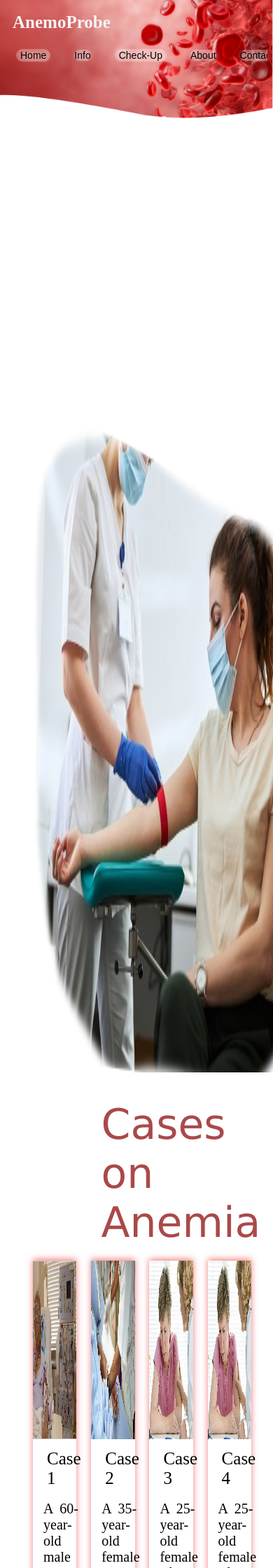
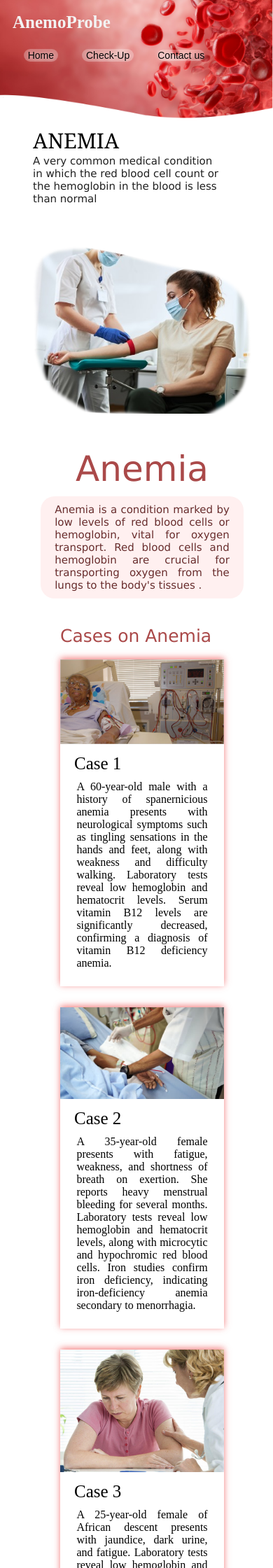
Before and after one commit to jupakulasanjay/AnemiaPrediction, a Flask app: page / in a window 390 px wide. Shown: the top 2240 px of the page at 70% size. Run offline with Flask 3, Linux system fonts and the light colour scheme; parts of the project's set-up code (start-up, migrations or seed data) failed here and were passed over.

Commit message:
Homepage Stable UI without footer

```diff
--- a/app1.py
+++ b/app1.py
@@ -16,6 +16,10 @@ def load_model(model_filename):
 rf_model = load_model('rf_model.pkl')
 gb_model = load_model('gb_model.pkl')
 dnn_model = tf.keras.models.load_model('dnn_model.h5')
+
+@app.route('/contactUs')
+def contactUs():
+    return render_template('contactUs.html')
 
 @app.route('/')
 def index():
--- a/templates/index.html
+++ b/templates/index.html
@@ -1,6 +1,5 @@
 <!DOCTYPE html>
 <html lang="en">
-
   <head>
     <meta charset="UTF-8" />
     <meta name="viewport" content="width=device-width, initial-scale=1.0" />
@@ -55,6 +54,12 @@
         width: 100%;
         white-space: nowrap;
         scrollbar-width: none;
+      }
+
+      @media screen and (max-width: 768px) {
+        .navbar-buttons-container {
+          width: 80%;
+        }
       }
 
       .navbar-buttons-container a {
@@ -148,6 +153,34 @@
         color: white;
       }
 
+      @media screen and (max-width: 768px) {
+        .home-heading {
+          font-size: 30px;
+          padding-left: 10%;
+          font-family: Georgia, serif;
+          margin-top: 20%;
+          color: black;
+        }
+
+        .home-content {
+          font-size: 15px;
+          width: 70%;
+          font-family: Verdana, sans-serif;
+          padding-left: 10%;
+          color: hsla(0, 0%, 13%, 1);
+        }
+
+        .home-image1 {
+          font-size: 50px;
+          margin: 10%;
+          width: 80%;
+          font-family: Georgia, serif;
+          margin-top: 15%;
+          display: flex;
+          flex-direction: column;
+        }
+      }
+
       .form-container {
         width: 17%;
         height: 85%;
@@ -193,6 +226,50 @@
         justify-items: end;
       }
 
+      @media screen and (max-width: 768px) {
+        .home-image1-content-container {
+          font-size: 50px;
+          font-family: Verdana, sans-serif;
+          width: 100%;
+          display: flex;
+          flex-direction: column;
+          justify-items: end;
+          align-items: center;
+        }
+
+        .home-image1-content-heading {
+          font-size: 50px;
+          font-family: Verdana, sans-serif;
+          margin-top: 50px;
+          color: #aa4949;
+          margin-right: 0%;
+        }
+
+        .home-image1-content-body {
+          font-size: 15px;
+          padding-left: 20px;
+          color: #682d2d;
+          padding-top: 10px;
+          font-family: Verdana, sans-serif;
+          width: 80%;
+          text-align: justify;
+          padding-right: 20px;
+          margin-top: 10px;
+          background: #ffbfbf3b;
+          padding-bottom: 10px;
+          border-radius: 20px;
+          justify-items: end;
+        }
+        .case-content {
+          font-size: 25px;
+          width: 60%;
+          font-family: Verdana, sans-serif;
+          padding-left: 20%;
+          color: #aa4949;
+          margin-top: 8%;
+        }
+      }
+
       .case-content {
         font-size: 60px;
         width: 40%;
@@ -213,11 +290,12 @@
       .case-box {
         box-shadow: 0 -2px 9px 0 rgb(238 73 73 / 71%), 0 0px;
         width: 20%;
+        overflow: hidden;
       }
 
       .cases-iamge {
         width: 100%;
-      height: 20%;
+        height: 30%;
       }
 
       .case-content-heading {
@@ -230,10 +308,50 @@
 
       .case-content-body {
         width: 80%;
-      padding-left: 15px;
+        margin: 0% 10% 10% 10%;
         text-align: justify;
-      font-size: 20px;
-      padding-bottom: 10px;
+        overflow-y: auto;
+        max-height: 90%;
+      }
+
+      .case-content-body::-webkit-scrollbar {
+        width: 5px;
+      }
+
+      .case-content-body::-webkit-scrollbar-track {
+        background: transparent;
+      }
+
+      .case-content-body::-webkit-scrollbar-thumb {
+        background: #888;
+        border-radius: 10px;
+      }
+
+      @media screen and (max-width: 768px) {
+        .case-content {
+          font-size: 25px;
+          width: 60%;
+          font-family: Verdana, sans-serif;
+          padding-left: 20%;
+          color: #aa4949;
+          margin-top: 8%;
+        }
+
+        .cases-container {
+          margin-left: 10%;
+          margin-right: 10%;
+          display: flex;
+          margin-top: 5%;
+          flex-direction: column;
+          align-items: center;
+        }
+
+        .case-box {
+          box-shadow: 0 -2px 9px 0 rgb(238 73 73 / 71%), 0 0px;
+          width: 75%;
+          overflow: hidden;
+          margin-bottom: 30px;
+        }
       }
 
       .home-footer {
@@ -282,7 +400,9 @@
         }
 
         .form-container.open {
-        margin-left: 0%;
+          left: 15%;
+          transform: translateX(0);
+          padding-left: 0px;
         }
 
         .form::-webkit-scrollbar {
@@ -492,11 +612,13 @@
         <nav>
           <div id="navbarSupportedContent">
             <button class="btn" onclick="openHome()">Home</button>
-          <a class="btn" href="#" onclick="loadContent('http://127.0.0.1:5000/info','content-container')">Info</a>
             <button class="btn" onclick="handleShowForm()">Check-Up</button>
-          <a class="btn" href="#" onclick="loadContent('http://127.0.0.1:5000/about','content-container')">About</a>
-          <a class="btn" href="#" onclick="loadContent('http://127.0.0.1:5000/contactUs','content-container')">Contact
-            us</a>
+            <a
+              class="btn"
+              href="#"
+              onclick="loadContent('http://127.0.0.1:5000/contactUs','content-container')"
+              >Contact us</a
+            >
           </div>
         </nav>
       </div>
@@ -528,10 +650,15 @@
 
         <div class="cases-container">
           <div class="case-box">
-          <img class="cases-iamge" id="home-image-1" src="/static/case1.jpg" alt="home-image-1" />
+            <img
+              class="cases-iamge"
+              id="home-image-1"
+              src="/static/case1.jpg"
+              alt="home-image-1"
+            />
             <div class="case-content-heading">Case 1</div>
             <div class="case-content-body">
-            A 60-year-old male with a history of pernicious anemia presents
+              A 60-year-old male with a history of spanernicious anemia presents
               with neurological symptoms such as tingling sensations in the
               hands and feet, along with weakness and difficulty walking.
               Laboratory tests reveal low hemoglobin and hematocrit levels.
@@ -541,7 +668,12 @@
           </div>
 
           <div class="case-box">
-          <img class="cases-iamge" id="home-image-1" src="/static/case2.jpg" alt="home-image-1" />
+            <img
+              class="cases-iamge"
+              id="home-image-1"
+              src="/static/case2.jpg"
+              alt="home-image-1"
+            />
             <div class="case-content-heading">Case 2</div>
             <div class="case-content-body">
               A 35-year-old female presents with fatigue, weakness, and
@@ -554,21 +686,13 @@
           </div>
 
           <div class="case-box">
-          <img class="cases-iamge" id="home-image-1" src="/static/case3.jpg" alt="home-image-1" />
+            <img
+              class="cases-iamge"
+              id="home-image-1"
+              src="/static/case3.jpg"
+              alt="home-image-1"
+            />
             <div class="case-content-heading">Case 3</div>
-          <div class="case-content-body">
-            A 25-year-old female of African descent presents with jaundice,
-            dark urine, and fatigue. Laboratory tests reveal low hemoglobin
-            and elevated bilirubin levels. Peripheral blood smear shows
-            evidence of hemolysis with schistocytes and spherocytes. Coombs
-            test is positive for autoimmune hemolytic anemia, suggesting an
-            autoimmune etiology.
-          </div>
-        </div>
-
-        <div class="case-box">
-          <img class="cases-iamge" id="home-image-1" src="/static/case3.jpg" alt="home-image-1" />
-          <div class="case-content-heading">Case 4</div>
             <div class="case-content-body">
               A 25-year-old female of African descent presents with jaundice,
               dark urine, and fatigue. Laboratory tests reveal low hemoglobin
@@ -590,8 +714,14 @@
             <span class="close-button" onclick="handleCloseForm()">X</span>
           </div>
 
-        <form id="anemia-form" class="form-section" action="/predict" method="post" enctype="multipart/form-data"
-          onsubmit="showSpinner()">
+          <form
+            id="anemia-form"
+            class="form-section"
+            action="/predict"
+            method="post"
+            enctype="multipart/form-data"
+            onsubmit="showSpinner()"
+          >
             <div class="input">
               <div class="label-container">
                 <label class="label-text" for="GENDER">Gender:</label>
@@ -600,8 +730,8 @@
                 <select class="select-box" name="GENDER" id="GENDER" required>
                   <option value="" disabled selected>Select gender</option>
                   <option value="Male">Male</option>
-                <option value="Female">Female</option>
-              </select><br />
+                  <option value="Female">Female</option></select
+                ><br />
               </div>
             </div>
 
@@ -610,7 +740,13 @@
                 <label class="label-text" for="RBC">Red Blood Cell:</label>
               </div>
               <div class="input-container">
-              <input class="input-box" type="text" name="RBC" id="RBC" required /><br />
+                <input
+                  class="input-box"
+                  type="text"
+                  name="RBC"
+                  id="RBC"
+                  required
+                /><br />
               </div>
             </div>
 
@@ -619,7 +755,13 @@
                 <label class="label-text" for="HGB">Hemoglobin:</label>
               </div>
               <div class="input-container">
-              <input class="input-box" type="text" name="HGB" id="HGB" required /><br />
+                <input
+                  class="input-box"
+                  type="text"
+                  name="HGB"
+                  id="HGB"
+                  required
+                /><br />
               </div>
             </div>
 
@@ -628,25 +770,47 @@
                 <label class="label-text" for="HCT">Hematocrit:</label>
               </div>
               <div class="input-container">
-              <input class="input-box" type="text" name="HCT" id="HCT" required /><br />
+                <input
+                  class="input-box"
+                  type="text"
+                  name="HCT"
+                  id="HCT"
+                  required
+                /><br />
               </div>
             </div>
 
             <div class="input">
               <div class="label-container">
-              <label class="label-text" for="MCV">Mean Corpuscular Volume:</label>
+                <label class="label-text" for="MCV"
+                  >Mean Corpuscular Volume:</label
+                >
               </div>
               <div class="input-container">
-              <input class="input-box" type="text" name="MCV" id="MCV" required /><br />
+                <input
+                  class="input-box"
+                  type="text"
+                  name="MCV"
+                  id="MCV"
+                  required
+                /><br />
               </div>
             </div>
 
             <div class="input">
               <div class="label-container">
-              <label class="label-text" for="MCH">Mean Corpuscular Hemoglobin:</label>
+                <label class="label-text" for="MCH"
+                  >Mean Corpuscular Hemoglobin:</label
+                >
               </div>
               <div class="input-container">
-              <input class="input-box" type="text" name="MCH" id="MCH" required /><br />
+                <input
+                  class="input-box"
+                  type="text"
+                  name="MCH"
+                  id="MCH"
+                  required
+                /><br />
               </div>
             </div>
 
@@ -655,16 +819,30 @@
                 <label class="label-text" for="MCHC">MCHC:</label>
               </div>
               <div class="input-container">
-              <input class="input-box" type="text" name="MCHC" id="MCHC" required /><br />
+                <input
+                  class="input-box"
+                  type="text"
+                  name="MCHC"
+                  id="MCHC"
+                  required
+                /><br />
               </div>
             </div>
 
             <div class="input">
               <div class="label-container">
-              <label class="label-text" for="RDW">Red Cell Distribution:</label>
+                <label class="label-text" for="RDW"
+                  >Red Cell Distribution:</label
+                >
               </div>
               <div class="input-container">
-              <input class="input-box" type="text" name="RDW" id="RDW" required /><br />
+                <input
+                  class="input-box"
+                  type="text"
+                  name="RDW"
+                  id="RDW"
+                  required
+                /><br />
               </div>
             </div>
 
@@ -673,7 +851,13 @@
                 <label class="label-text" for="FOLATE">Folate level:</label>
               </div>
               <div class="input-container">
-              <input class="input-box" type="text" name="FOLATE" id="FOLATE" required /><br />
+                <input
+                  class="input-box"
+                  type="text"
+                  name="FOLATE"
+                  id="FOLATE"
+                  required
+                /><br />
               </div>
             </div>
 
@@ -682,7 +866,13 @@
                 <label class="label-text" for="B12">Vitamin B12 level:</label>
               </div>
               <div class="input-container">
-              <input class="input-box" type="text" name="B12" id="B12" required /><br />
+                <input
+                  class="input-box"
+                  type="text"
+                  name="B12"
+                  id="B12"
+                  required
+                /><br />
               </div>
             </div>
 
@@ -699,5 +889,4 @@
       <div class="spinner"></div>
     </div>
   </body>
-
 </html>
--- a/templates/result.html
+++ b/templates/result.html
@@ -154,10 +154,6 @@
             </div>
             <div class="navbar-buttons-container">
                 <button class="btn" onclick="openHome()">Home</button>
-                <button class="btn">Info</button>
-                <button class="btn">Check-Up</button>
-                <button class="btn">About</button>
-                <button class="btn">Contact us</button>
             </div>
         </div>
 
```
Also changed, not shown: templates/about.html (deleted, +0 -15 lines), templates/info.html (deleted, +0 -15 lines). Lines whose indentation alone changed are shown as unchanged.
